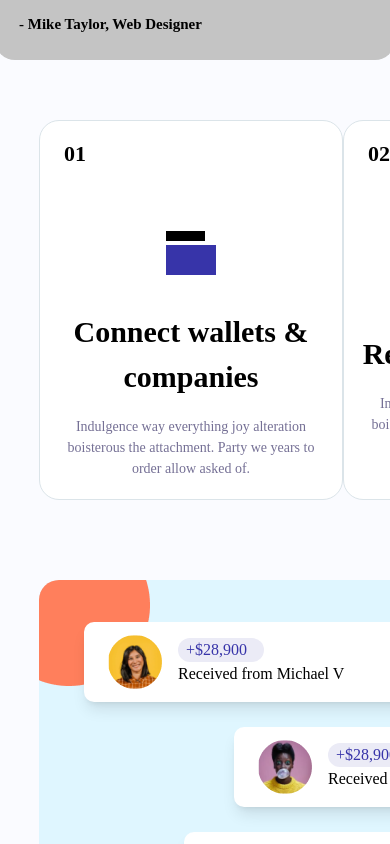
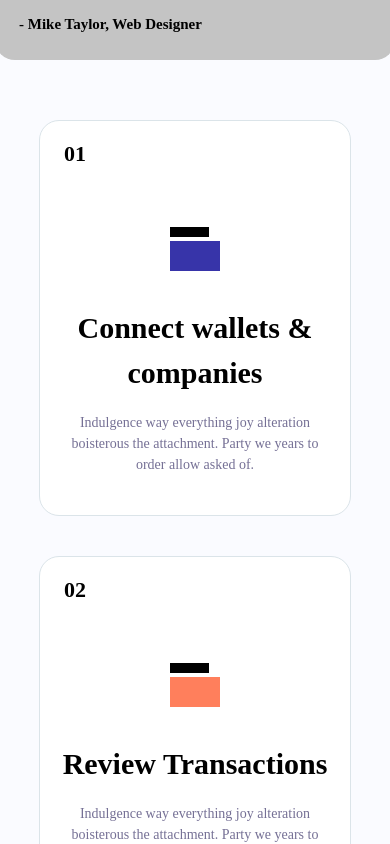
Before and after one commit to guptarajStha/intuji-frontend-internship-challenge, a React (Create React App) app in the folder intuji-frontend-internship-challenge/: page / in a window 390 px wide. Shown: the part 1900-2744 px from the top of the page. Built offline with nearby package versions, Linux system fonts and the light colour scheme.

Commit message:
update and made responsive WalletInsights Component

```diff
--- a/intuji-frontend-internship-challenge/src/Component/WalletInsights.js
+++ b/intuji-frontend-internship-challenge/src/Component/WalletInsights.js
@@ -2,8 +2,8 @@ import React from "react";
 
 const WalletInsights = () => {
   return (
-    <div className="w-[80%] m-auto flex justify-between pb-[20px]">
-      <div className="w-[378px] h-[380px] p-4 bg-[#FFFFFF] border-[1px] border-[#DBE4E9] rounded-[20px] flex justify-center relative">
+    <div className="w-[80%] m-auto flex flex-col gap-10 md:grid md:grid-cols-2 lg:flex lg:flex-row  justify-between pb-[20px]">
+      <div className="lg:w-[30%]   px-4 pt-4 pb-10 bg-[#FFFFFF] border-[1px] border-[#DBE4E9] rounded-[20px] flex justify-center relative">
         <h2 className="font-extrabold text-[22px] absolute left-6">01</h2>
         <div className="flex flex-col justify-center items-center text-center w-[270px] mt-[90px]">
           <div className="flex flex-col gap-1">
@@ -19,7 +19,7 @@ const WalletInsights = () => {
           </p>
         </div>
       </div>
-      <div className="w-[378px] h-[380px] p-4 bg-[#FFFFFF] border-[1px] border-[#DBE4E9] rounded-[20px] flex justify-center relative">
+      <div className="lg:w-[30%]   px-4 pt-4 pb-10 bg-[#FFFFFF] border-[1px] border-[#DBE4E9] rounded-[20px] flex justify-center relative">
         <h2 className="font-extrabold text-[22px] absolute left-6">02</h2>
         <div className="flex flex-col justify-center items-center text-center w-[270px] mt-[90px]">
           <div className="flex flex-col gap-1">
@@ -35,7 +35,7 @@ const WalletInsights = () => {
           </p>
         </div>
       </div>
-      <div className="w-[378px] h-[380px] p-4 bg-[#FFFFFF] border-[1px] border-[#DBE4E9] rounded-[20px] flex justify-center relative">
+      <div className="lg:w-[30%]   px-4 pt-4 pb-10 bg-[#FFFFFF] border-[1px] border-[#DBE4E9] rounded-[20px] flex justify-center relative">
         <h2 className="font-extrabold text-[22px] absolute left-6">03</h2>
         <div className="flex flex-col justify-center items-center text-center w-[270px] mt-[90px]">
           <div className="flex flex-col gap-1">
```
